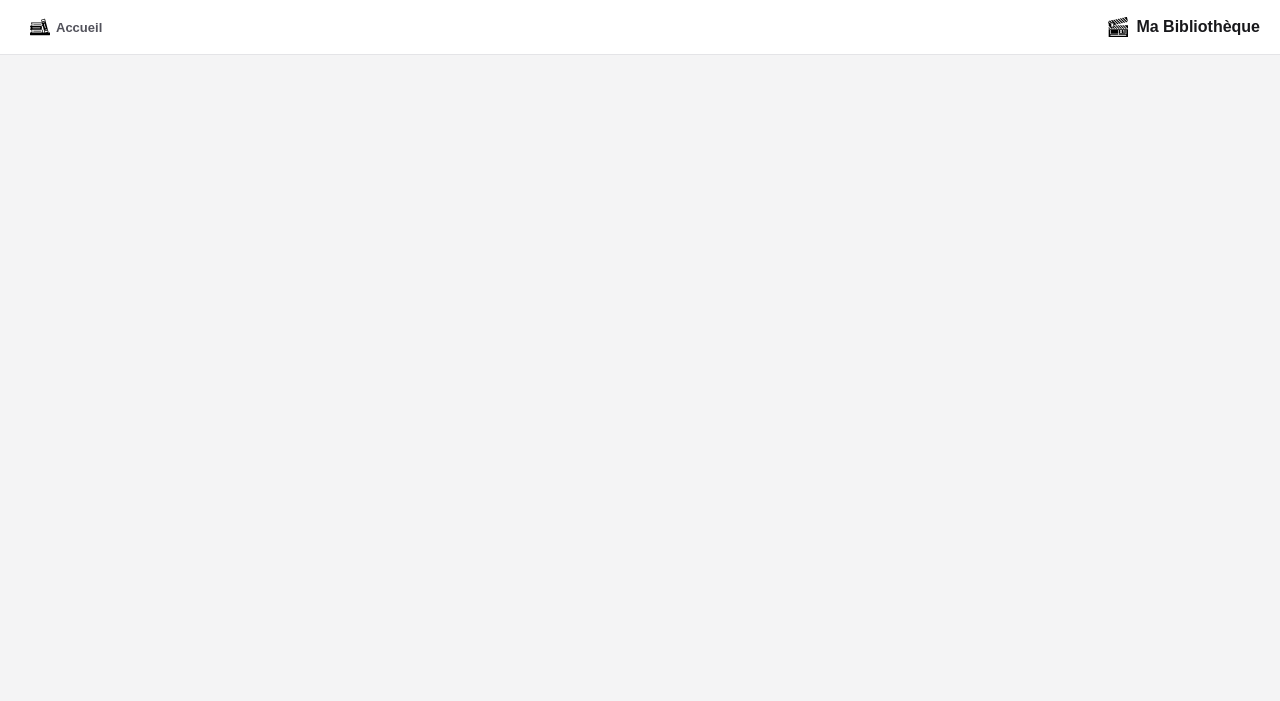
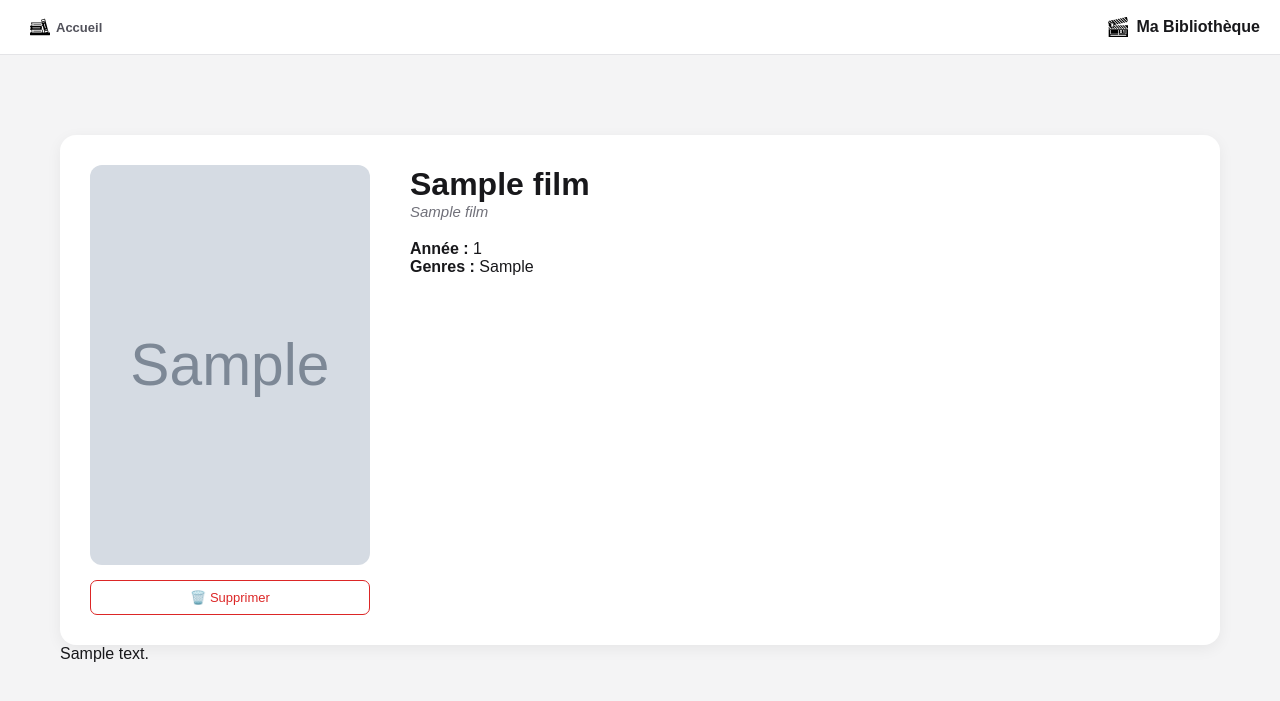
Before and after one commit to Syra1/anime-library, a FastAPI app: page /film/1 in a window 1280 px wide. Shown: the top 701 px of the page. Run offline with FastAPI, Linux system fonts and the light colour scheme; tables that the repository leaves empty hold one stand-in row (values such as "Sample post"); grey boxes marked "Sample" are stand-in pictures.

Commit message:
css page film

```diff
--- a/static/css/film/film.css
+++ b/static/css/film/film.css
@@ -0,0 +1,147 @@
+.film-page {
+    max-width: 1200px;
+    margin: 60px auto;
+    padding: 20px;
+}
+
+/* =========================
+   En-tête du film
+   ========================= */
+
+.film-header {
+    display: flex;
+    gap: 40px;
+
+    min-height: 500px;
+
+    padding: 30px;
+
+    background: white;
+    border-radius: 16px;
+
+    box-shadow: 0 4px 15px rgba(0, 0, 0, 0.06);
+}
+
+/* =========================
+   Image
+   ========================= */
+
+.film-cover {
+    flex-shrink: 0;
+
+    width: 280px;
+
+    display: flex;
+    flex-direction: column;
+    align-items: center;
+}
+
+.film-cover img {
+    width: 280px;
+    height: 400px;
+
+    object-fit: cover;
+
+    border-radius: 12px;
+}
+
+/* =========================
+   Bouton supprimer
+   ========================= */
+
+.delete-film-button {
+    width: 100%;
+
+    margin-top: 15px;
+
+    padding: 9px 12px;
+
+    border: 1px solid #dc2626;
+    border-radius: 7px;
+
+    background: transparent;
+    color: #dc2626;
+
+    font-size: 13px;
+
+    cursor: pointer;
+
+    transition:
+        background-color 0.2s ease,
+        color 0.2s ease,
+        transform 0.1s ease;
+}
+
+.delete-filmbutton:hover {
+    background: #dc2626;
+    color: white;
+}
+
+.delete-film-button:active {
+    transform: scale(0.97);
+}
+
+/* =========================
+   Informations
+   ========================= */
+
+.film-details {
+    flex: 1;
+
+    display: flex;
+    flex-direction: column;
+}
+
+.film-details h2 {
+    font-size: 32px;
+    line-height: 1.2;
+}
+
+.film-detail-original-title {
+    margin: 0;
+    padding-bottom: 20px;
+    color: #71717a;
+    font-size: 15px;
+    font-style: italic;
+}
+
+/* =========================
+   Responsive
+   ========================= */
+
+@media (max-width: 700px) {
+
+    .film-header {
+        flex-direction: column;
+
+        align-items: center;
+
+        gap: 25px;
+    }
+
+    .film-cover {
+        width: 220px;
+    }
+
+    .film-cover img {
+        width: 220px;
+        height: 315px;
+    }
+
+    .film-details {
+        width: 100%;
+    }
+
+    .film-details h2 {
+        font-size: 26px;
+    }
+
+    .seasons {
+        justify-content: center;
+    }
+
+    .season-controls {
+        margin-left: auto;
+        margin-right: auto;
+    }
+}
--- a/templates/film/film.html
+++ b/templates/film/film.html
@@ -3,3 +3,88 @@
 {% block styles %}
     <link rel="stylesheet" href="/static/css/film/film.css">
 {% endblock %}
+
+{% block content %}
+
+<div class="film-page">
+
+    <div class="film-header">
+
+        <!-- Image + suppression -->
+        <div class="film-cover">
+
+            <img
+                src="{{ film.image }}"
+                alt="{{ film.titre }}"
+            />
+
+            <button
+                type="button"
+                class="delete-film-button"
+                data-film-id="{{ film.id }}"
+            >
+                🗑️ Supprimer
+            </button>
+
+        </div>
+
+        <!-- Informations du film -->
+        <div class="film-details">
+
+            <h2>
+                {{ film.titre }}
+            </h2>
+
+            {% if film.titre_original %}
+                <p class="film-detail-original-title">
+                    {{ film.titre_original }}
+                </p>
+            {% endif %}
+
+            {% if film.annee %}
+                <p class="film-info">
+                    <strong>Année :</strong>
+                    {{ film.annee }}
+                </p>
+            {% endif %}
+
+            {% if film.genres %}
+                <p class="film-info">
+                    <strong>Genres :</strong>
+                    {{ film.genres }}
+                </p>
+            {% endif %}
+
+            {% if film.studios %}
+                <p class="film-info">
+                    <strong>Studio :</strong>
+                    {{ film.studios }}
+                </p>
+            {% endif %}
+
+        </div>
+
+    </div>
+
+    <!-- Description -->
+    {% if film.description %}
+
+        <p class="film-description">
+            {{ film.description | safe }}
+        </p>
+
+    {% else %}
+
+        <p class="film-description">
+            Aucune description disponible.
+        </p>
+
+    {% endif %}
+
+</div>
+
+{% endblock %}
+
+{% block scripts %}
+    <script src="/static/js/film/film.js"></script>
+{% endblock %}
```
